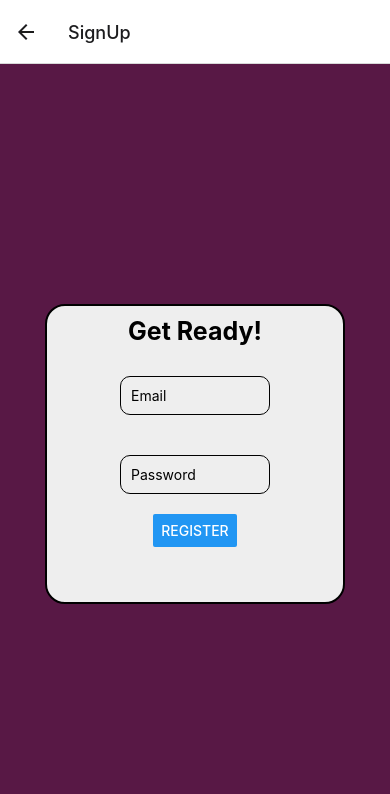
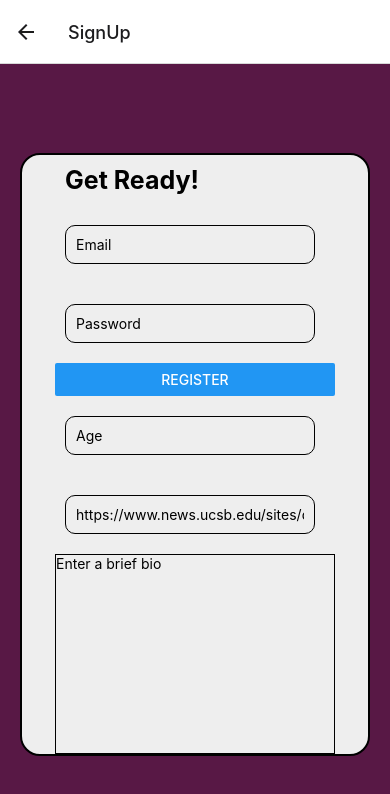
Before and after one commit to Team-Rumble/rumble, a React Native app: screen /SignUp in a window 390 px wide. Shown: the top 794 px of the page. Built offline with nearby package versions, Linux system fonts and the light colour scheme; no server answers.

Commit message:
(Fix): Refactoring SignUp form

```diff
--- a/src/screens/SignUpScreen.tsx
+++ b/src/screens/SignUpScreen.tsx
@@ -1,5 +1,5 @@
 import React, { FC, useState, useEffect } from 'react';
-import { KeyboardAvoidingView, View, TouchableOpacity, Text, Alert } from 'react-native';
+import { KeyboardAvoidingView, View, TouchableOpacity, Text, Alert, TextInput, ScrollView } from 'react-native';
 import styled from "styled-components/native";
 import db, {auth, userRef} from '../../config/firebase';
 import { doc, setDoc } from 'firebase/firestore';
@@ -18,7 +18,6 @@ export default function SignUpScreen () {
     const [profileUrl, setProfileUrl] = useState( '' || 'https://www.news.ucsb.edu/sites/default/files/images/2014/angry%20face.jpg');
 
     const navigation = useNavigation<signUpStack>();
-  // console.log(auth);
 
   useEffect(() => {
     const unsubscribe = auth.onAuthStateChanged(user => {
@@ -47,13 +46,23 @@ export default function SignUpScreen () {
     <Container>
       <View>
         <Signup>
+          <ScrollView>
           <SignupText>Get Ready!</SignupText>
           <Input placeholder='Email' value={email} onChangeText={text => setEmail(text)} ></Input>
           <Input placeholder='Password' value={password} onChangeText={text => setPassword(text)} secureTextEntry ></Input>
+          <StyledButton title='Register' onPress={handleSignUp} ></StyledButton>
+          <View>
+            <Input placeholder='Age' value={age} onChangeText={num => {
+              (Number(num) >= 18) ? setAge(num) : Alert.alert("You still crawling.....GET OUT OF HERE!")
+            }}/>
+            <Input placeholder='Enter Image Url' value={profileUrl} onChangeText={text => setProfileUrl(text)}/>
+            <BioInput multiline={true} style={{textAlignVertical: "top"}} placeholder='Enter a brief bio' value={bio} onChangeText={text => setBio(text) }/>
+          </View>
+          </ScrollView>
+        </Signup>
 
-          <StyledButton title='Register' onPress={handleSignUp} ></StyledButton>
-        </Signup>
       </View>
+
     </Container>
   );
 }
@@ -74,9 +83,9 @@ const Signup = styled.View`
   display: flex;
   align-items: center;
   flex-flow: column;
-  width: 300px;
-  height: 300px;
-  margin: 0 auto;
+  width: 350px;
+  /* height: 350px; */
+  /* margin: 0 auto; */
   border: 2px solid #000;
   border-radius: 20px;
   background: #eee;
@@ -86,7 +95,7 @@ const Input = styled.TextInput`
   border-radius: 10px;
   padding: 10px;
   margin: 20px 10px;
-  width: 150px;
+  width: 250px;
 `
 const StyledButton = styled.Button`
   background: green;
@@ -97,3 +106,9 @@ const StyledButton = styled.Button`
   border: none;
   border-radius: 10px;
 `
+
+const BioInput = styled.TextInput`
+  width: 280px;
+  height: 200px;
+  border: 1px solid #000;
+`
```
